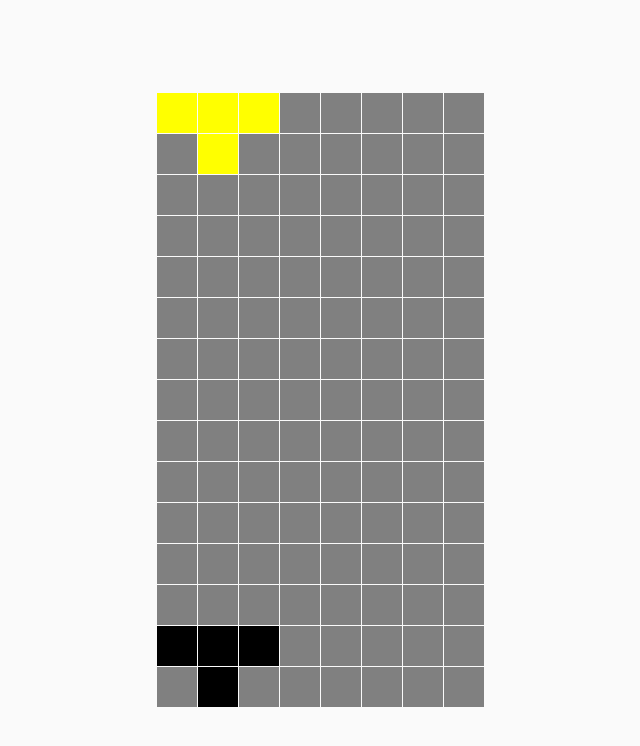
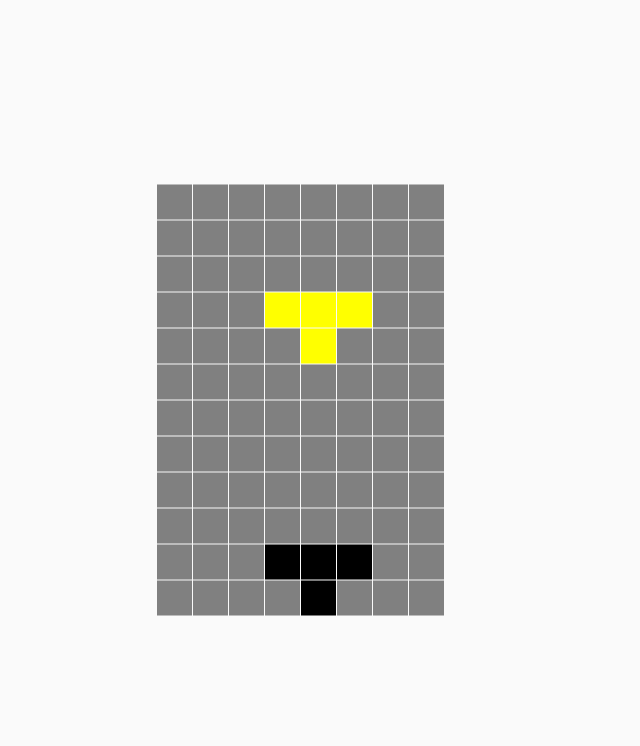
Before and after one commit to NorbertSan/tetris-game, a React (Create React App) app: page / in a window 1280 px wide. Shown: the top 746 px of the page, without its empty margins (35-675 px from the left). Built offline with nearby package versions, Linux system fonts and the light colour scheme.

Commit message:
Added rotation mechanism on up arrow

```diff
--- a/src/Components/Board/Board.js
+++ b/src/Components/Board/Board.js
@@ -1,21 +1,35 @@
 import React from "react";
 import styles from "./Board.module.scss";
 import cx from "classnames";
-import { empty, occupied,shape } from "config/config";
+import { empty, occupied, shape } from "config/config";
+import { columns, squareSize } from "../../config/config";
 
 class Board extends React.Component {
   createSquareHTML = (type, key) => {
     const classList = cx(styles.square, {
       [styles.empty]: type === empty,
       [styles.occupied]: type === occupied,
-      [styles.shape] : type ===shape
+      [styles.shape]: type === shape
     });
-    return <div key={key} className={classList}></div>;
+    return (
+      <div
+        style={{ width: squareSize, height: squareSize }}
+        key={key}
+        className={classList}
+      ></div>
+    );
   };
   render() {
     const { board } = this.props;
+
     return (
-      <div className={styles.board}>
+      <div
+        className={styles.board}
+        style={{
+          width: columns * squareSize,
+          gridTemplateColumns: `repeat(${columns},1fr)`
+        }}
+      >
         {board.map((square, index) => this.createSquareHTML(square, index))}
       </div>
     );
--- a/src/Components/Board/Board.module.scss
+++ b/src/Components/Board/Board.module.scss
@@ -1,15 +1,9 @@
 .board {
   display: grid;
-  grid-template-columns: repeat(8, 1fr);
   grid-gap: 1px;
-  width: 320px;
   font-size: 0;
   margin: 0;
   padding: 0;
-}
-.square {
-  width: 40px;
-  height: 40px;
 }
 
 .empty {
@@ -18,6 +12,6 @@
 .occupied {
   background: black;
 }
-.shape{
-  background:yellow;
+.shape {
+  background: yellow;
 }
--- a/src/config/config.js
+++ b/src/config/config.js
@@ -1,6 +1,15 @@
 export const empty = 0;
 export const occupied = 1;
 export const shape = 2;
-export const rows = 15;
+export const rows = 12;
 export const columns = 8;
-export const possibilityShapes = [[0, 1, 2, 9]];
+export const squareSize = 35;
+export const keysCode = {
+  left: 37,
+  right: 39,
+  down: 40,
+  up: 38,
+  space: 32
+};
+
+export const possibilityShapes = [[0, 0, 0, 1, 1, 1, 0, 1, 0]];
--- a/src/logic/StateOperation.js
+++ b/src/logic/StateOperation.js
@@ -5,7 +5,8 @@ import {
   rows,
   columns,
   possibilityShapes,
-  shape
+  shape,
+  keysCode
 } from "config/config";
 
 const updateBoardWithShapes = (self, shapes) => {
@@ -28,11 +29,33 @@ export const setInitialState = self => {
 };
 export const createShape = self => {
   let { board } = self.state;
-  let presentShapePosition = [...possibilityShapes[0]];
-  presentShapePosition.forEach(item => (board[item] = shape));
+  //   let presentShapePosition = [...possibilityShapes[0].normal];
+  //   presentShapePosition.forEach(item => (board[item] = shape));
+
+  const matrixIndexes = possibilityShapes[0].reduce((prev, cur, index) => {
+    if (cur === occupied) return [...prev, index];
+    return [...prev];
+  }, []);
+
+  const matrix = [
+    Math.floor(columns / 2 - 1) - columns,
+    Math.floor(columns / 2) - columns,
+    Math.floor(columns / 2 + 1) - columns,
+    Math.floor(columns / 2 - 1),
+    Math.floor(columns / 2),
+    Math.floor(columns / 2 + 1),
+    Math.floor(columns / 2 - 1) + columns,
+    Math.floor(columns / 2) + columns,
+    Math.floor(columns / 2 + 1) + columns
+  ];
+  const presentShapePosition = matrixIndexes.reduce((prev, cur) => {
+    return [...prev, matrix[cur]];
+  }, []);
+  presentShapePosition.forEach(number => (board[number] = shape));
   self.setState({
     board,
-    presentShapePosition
+    presentShapePosition,
+    matrix
   });
 };
 export const addListeners = self => {
@@ -43,39 +66,107 @@ export const addListeners = self => {
 
   document.addEventListener("keyup", e => {
     let { presentShapePosition, board } = self.state;
-    if (e.keyCode === 39) {
+    if (e.keyCode === keysCode.right) {
       if (
         presentShapePosition.filter(place => place % columns === columns - 1)
           .length === 0 &&
         presentShapePosition.filter(place => board[place + 1] === occupied)
           .length === 0
-      )
-        updateBoardWithShapes(self, move(1)); //right
+      ) {
+        updateMatrix(self, 1);
+        updateBoardWithShapes(self, move(1));
+      }
     }
-    if (e.keyCode === 37) {
+    if (e.keyCode === keysCode.left) {
       if (
         presentShapePosition.filter(place => place % columns === 0).length ===
           0 &&
         presentShapePosition.filter(place => board[place - 1] === occupied)
           .length === 0
-      )
-        updateBoardWithShapes(self, move(-1)); //left
+      ) {
+        updateMatrix(self, -1);
+        updateBoardWithShapes(self, move(-1));
+      }
     }
-    if (e.keyCode === 40) {
-      // down
+    if (e.keyCode === keysCode.down) {
       if (!collisionDetection(self)) {
         moveDown(self);
       }
     }
+    if (e.keyCode === keysCode.space) {
+      while (true) {
+        if (collisionDetection(self)) break;
+        moveDown(self);
+      }
+    }
 
-    // if(e.keyCode ===38) //up
+    if (e.keyCode === keysCode.up) {
+      //up
+
+      const rotate = arr => arr.reverse();
+      const transpose = arr =>
+        (arr = [
+          [arr[0][0], arr[1][0], arr[2][0]],
+          [arr[0][1], arr[1][1], arr[2][1]],
+          [arr[0][2], arr[1][2], arr[2][2]]
+        ]);
+      const createZeroOneMatrix = () =>
+        matrix.reduce((prev, cur, index) => {
+          if (presentShapePosition.includes(cur)) return [...prev, 1];
+          return [...prev, 0];
+        }, []);
+
+      const trasformArrToArrWithRows = zeroOneMatrix => [
+        zeroOneMatrix.splice(0, 3),
+        zeroOneMatrix.splice(0, 3),
+        zeroOneMatrix.splice(0, 3)
+      ];
+      const destructureRows = zeroOneRowsMatrix => {
+        let destructuredArr = [];
+        destructuredArr = destructuredArr.concat(zeroOneRowsMatrix[0]);
+        destructuredArr = destructuredArr.concat(zeroOneRowsMatrix[1]);
+        destructuredArr = destructuredArr.concat(zeroOneRowsMatrix[2]);
+        return destructuredArr;
+      };
+      const clearShapes = () => (presentShapePosition = []);
+      const drawNewShape = destructuredArr => {
+        destructuredArr.forEach((item, index) => {
+          if (item === 1) {
+            presentShapePosition.push(matrix[index]);
+          }
+        });
+      };
+
+      const setNewShape = () => self.setState({ presentShapePosition });
+
+      let { presentShapePosition, matrix } = self.state;
+      const zeroOneMatrix = createZeroOneMatrix();
+      let zeroOneRowsMatrix = trasformArrToArrWithRows(zeroOneMatrix);
+      rotate(zeroOneRowsMatrix);
+      zeroOneRowsMatrix = transpose(zeroOneRowsMatrix);
+      const destructuredArr = destructureRows(zeroOneRowsMatrix);
+      clearShapes();
+      console.log(presentShapePosition);
+      drawNewShape(destructuredArr);
+      console.log(presentShapePosition);
+      setNewShape();
+    }
   });
 };
 export const shapeExist = self => self.state.presentShapePosition.length !== 0;
 
+const updateMatrix = (self, position) => {
+  let { matrix } = self.state;
+  if (matrix) matrix.forEach((item, index, arr) => (arr[index] += position));
+  self.setState({
+    matrix
+  });
+};
+
 export const moveDown = self => {
   let { presentShapePosition } = self.state;
   presentShapePosition.forEach((item, index, arr) => (arr[index] += columns));
+  updateMatrix(self, 8);
   updateBoardWithShapes(self, presentShapePosition);
 };
 
@@ -94,7 +185,6 @@ export const collisionDetection = self => {
     if (intentioalPosition.findIndex(place => board[place] === occupied) !== -1)
       return true;
   };
-
   if (endBoardDetection() || occupiedDetection()) return true;
 };
 
```
